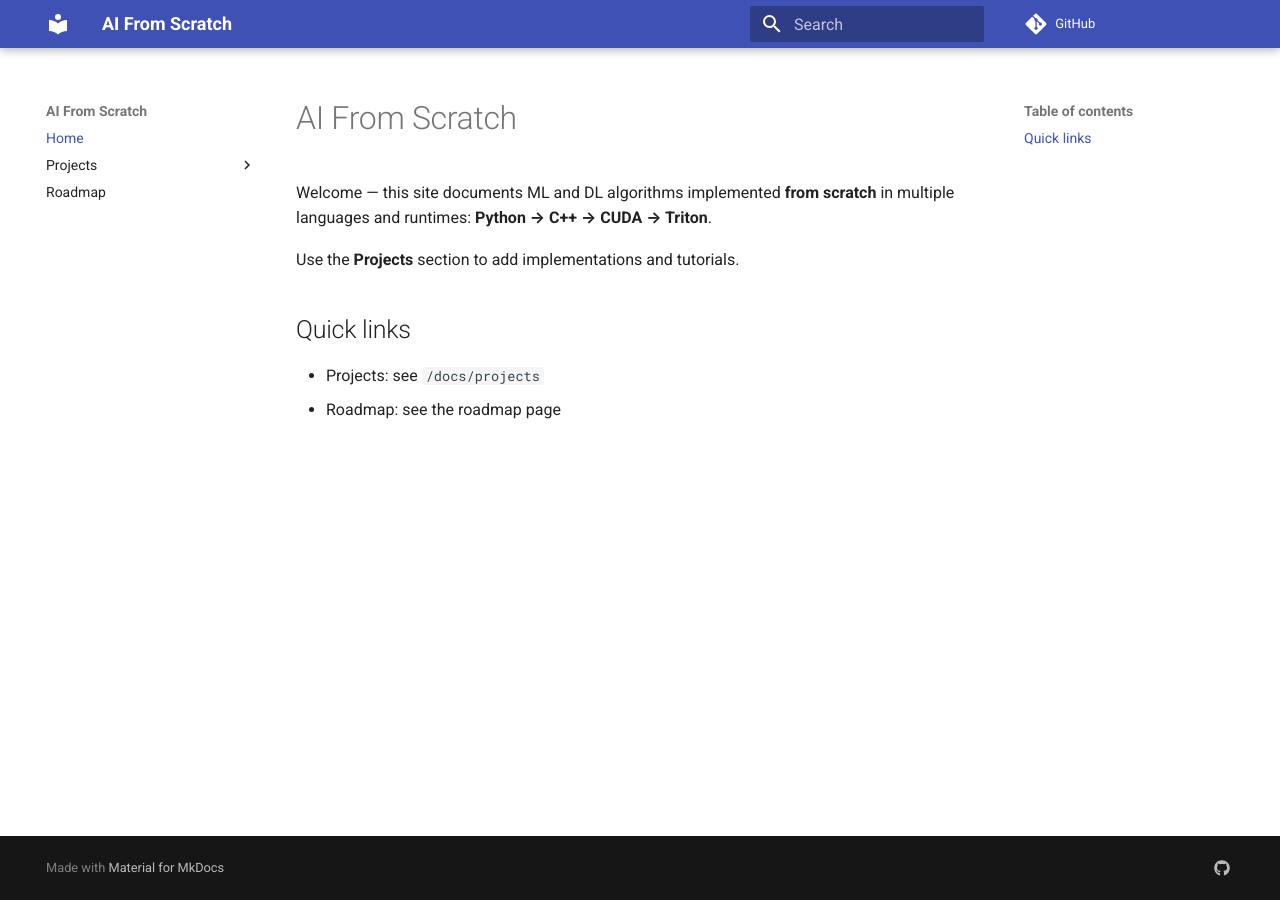
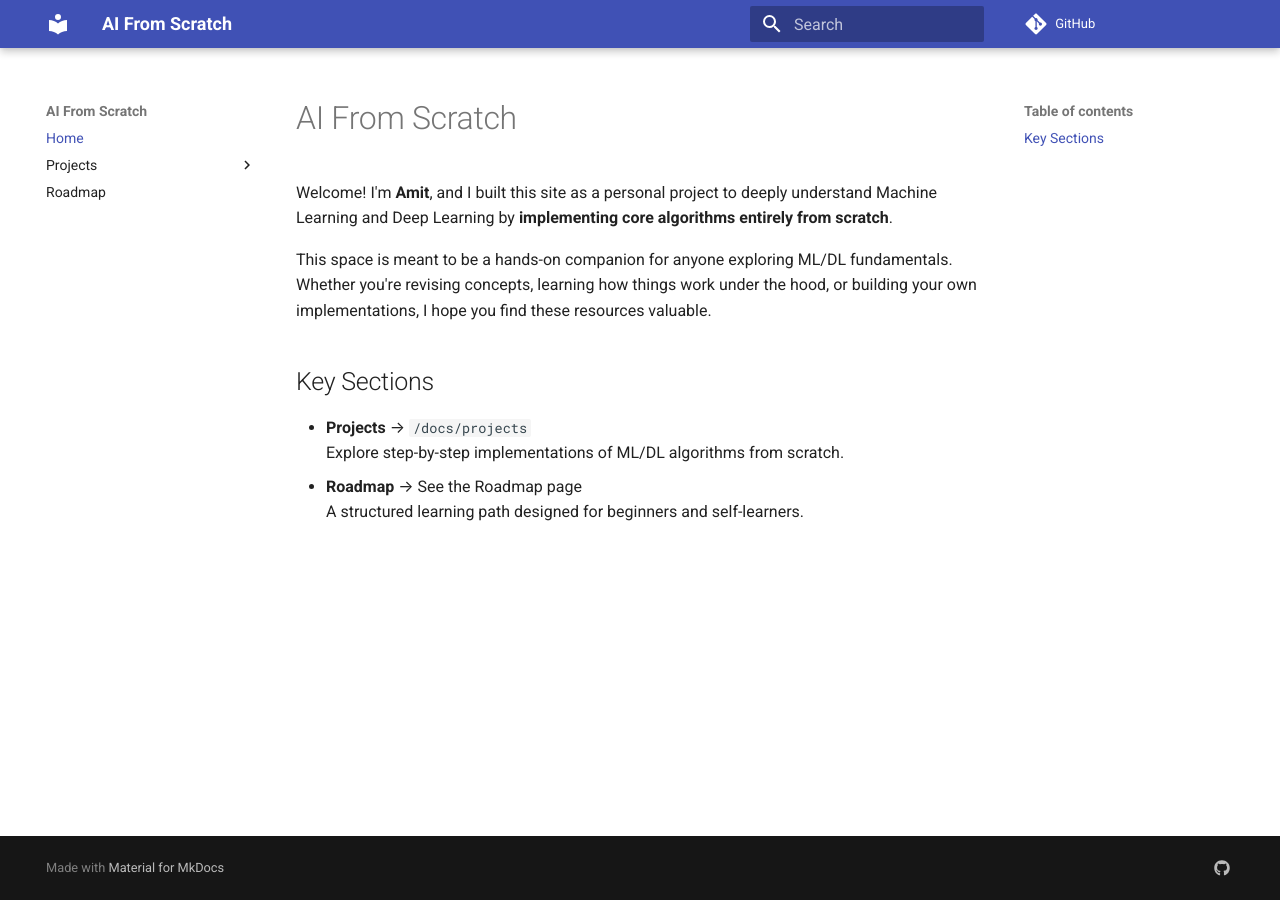
Before and after one commit to AmitSurpur/ai-from-scratch, an MkDocs documentation site: the page built from docs/index.md, in a window 1280 px wide. Built offline with MkDocs 1.6.1 and Material for MkDocs 9.7.7, drawn with Linux system fonts in a browser that asks for light colours; comment, search, counter and statistics services are not loaded.

Commit message:
Update homepage intro section

```diff
--- a/docs/index.md
+++ b/docs/index.md
@@ -1,10 +1,11 @@
 # AI From Scratch
 
-Welcome — this site documents ML and DL algorithms implemented **from scratch** in multiple languages and runtimes:
-**Python → C++ → CUDA → Triton**.
+Welcome! I'm **Amit**, and I built this site as a personal project to deeply understand Machine Learning and Deep Learning by **implementing core algorithms entirely from scratch**.
 
-Use the **Projects** section to add implementations and tutorials.
+This space is meant to be a hands-on companion for anyone exploring ML/DL fundamentals. Whether you're revising concepts, learning how things work under the hood, or building your own implementations, I hope you find these resources valuable.
 
-## Quick links
-- Projects: see `/docs/projects`
-- Roadmap: see the roadmap page
+## Key Sections
+- **Projects** → `/docs/projects`
+  Explore step-by-step implementations of ML/DL algorithms from scratch.
+- **Roadmap** → See the Roadmap page
+  A structured learning path designed for beginners and self-learners.
```
Also changed, not shown: docs/roadmap.md (+3 -7 lines).
